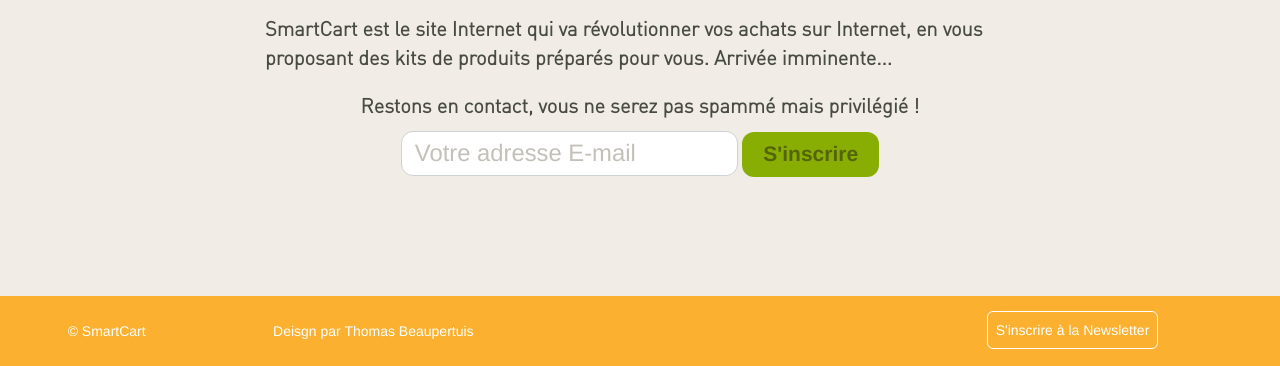
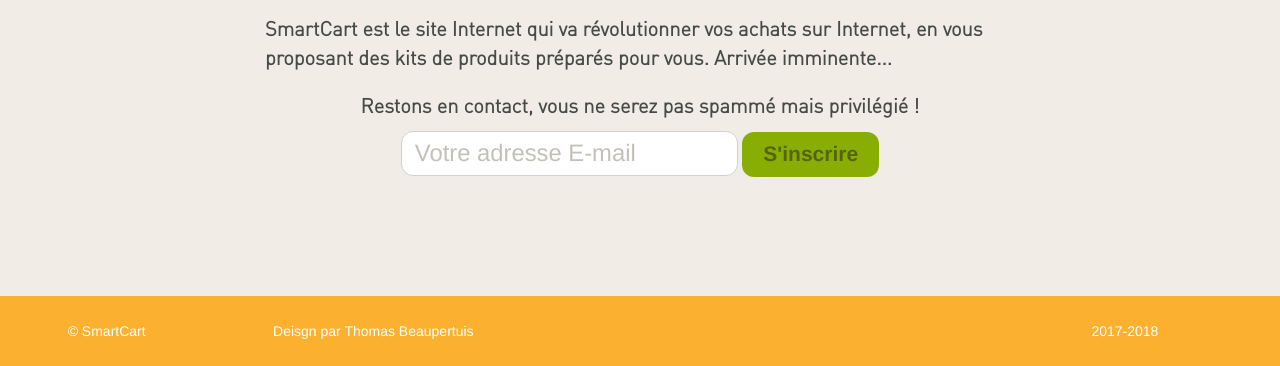
Before and after one commit to Thomsath/dawin_project, a PHP site: page / in a window 1280 px wide. Shown: the part 434-800 px from the top of the page. Run offline with PHP 8.4, Linux system fonts and the light colour scheme; some libraries are stand-ins or nearby versions.

Commit message:
Add favicon + Deleting button footer + modif. style

```diff
--- a/index.php
+++ b/index.php
@@ -37,6 +37,7 @@
 	<link rel="stylesheet" href="https://maxcdn.bootstrapcdn.com/bootstrap/3.3.7/css/bootstrap.min.css">
 	<meta name="viewport" content="width=device-width, initial-scale=1">
 	<link rel="stylesheet" href="style.css" media="screen" title="no title" charset="utf-8">
+	<link rel="shortcut icon" href="images/favicon.png" />
 
 	<meta charset="utf-8">
 	<title>SmartCart - Accueil</title>
@@ -101,7 +102,8 @@
 				<p>Deisgn par Thomas Beaupertuis</p>
 			</div>
 			<div class="col-md-offset-3 col-md-3 col-sm-4" id="newsletter">
-				<button type="button" class="btn-transp-white" data-toggle="modal" data-target="#myModal">S'inscrire à la Newsletter</button>
+				<p>2017-2018</p>
+				<!--<button type="button" class="btn-transp-white" data-toggle="modal" data-target="#myModal">S'inscrire à la Newsletter</button>-->
 			</div>
 		</div>
 	</div>
--- a/style.css
+++ b/style.css
@@ -94,7 +94,7 @@
 	padding: 5px 20px;
 	border-radius: 12px;
 	height: 45px;
-    	font-size: 1.5em;
+    font-size: 1.5em;
 	/*box-shadow: 0 2px 0 #3f6f21; */
 }
 
@@ -147,7 +147,7 @@
 }
 
 
-#cieName, #designer{
+#cieName, #designer, #newsletter{
 	text-align: center;
 	padding-top: 10px;
 }
```
Also changed, not shown: images/favicon.png (added).
